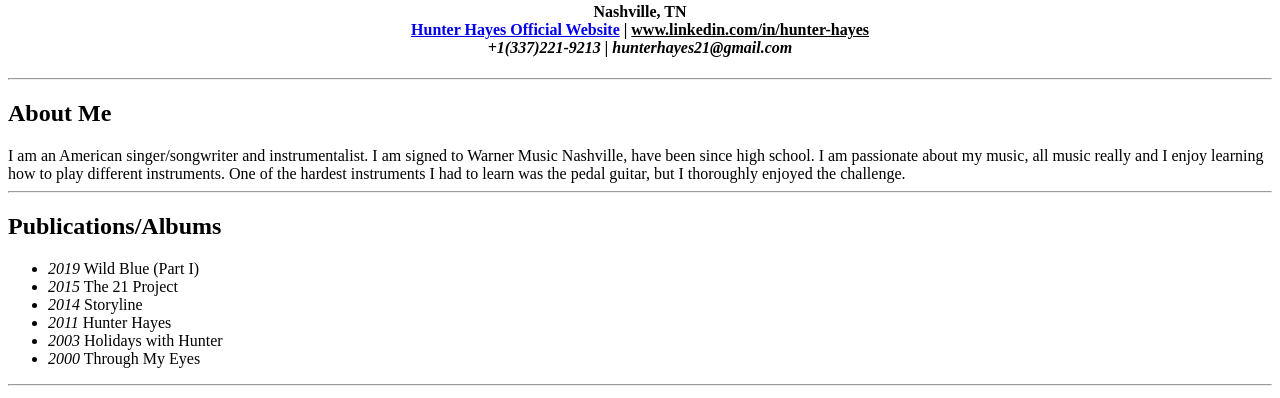
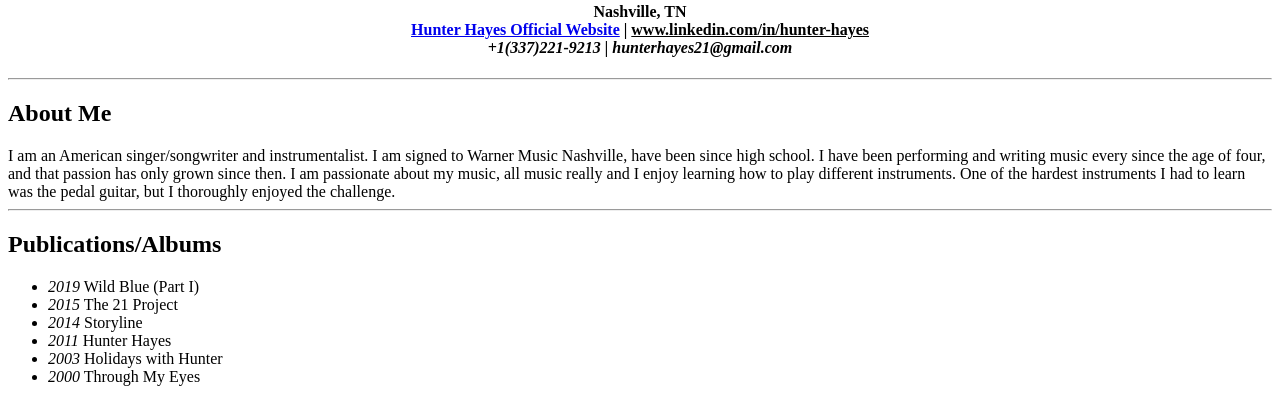
Before and after one commit to KDAldana16/fantasy-resume, a plain HTML site: page index.html in a window 1280 px wide. Shown: the part 402-800 px from the top of the page. Drawn offline with Linux system fonts and the light colour scheme.

Commit message:
Update index.html

```diff
--- a/index.html
+++ b/index.html
@@ -20,10 +20,11 @@
 <section>
   <h2>About Me</h2>
   I am an American singer/songwriter and instrumentalist. I am signed to Warner
-  Music Nashville, have been since high school. I am passionate about my music,
-  all music really and I enjoy learning how to play different instruments.
-  One of the hardest instruments I had to learn was the pedal guitar, but I
-  thoroughly enjoyed the challenge.
+  Music Nashville, have been since high school. I have been performing and
+  writing music every since the age of four, and that passion has only grown
+  since then.  I am passionate about my music, all music really and I enjoy
+  learning how to play different instruments. One of the hardest instruments I
+  had to learn was the pedal guitar, but I thoroughly enjoyed the challenge.
 </section>
 <hr>
 <section>
@@ -103,7 +104,7 @@
 <section>
   <h2>Critiques</h2>
   <center>
-    <iframe width="560" height="315" src="https://www.youtube.com/embed/VTGQ_sTZ-84"
+    <iframe width="200" height="200" src="https://www.youtube.com/embed/VTGQ_sTZ-84"
     frameborder="0" allow="accelerometer; autoplay; encrypted-media; gyroscope; picture-in-picture"
     allowfullscreen></iframe>
     <blockquote cite="http://www.digitaljournal.com/entertainment/music/review-hunter-hayes-releases-infectious-country-single-heartbreak/article/542938">
@@ -117,7 +118,7 @@
     <font color="blue"> <h5>Digital Journal</h5> </font>
   </center>
   <center>
-    <iframe width="560" height="315" src="https://www.youtube.com/embed/xwD-OXtiG1k"
+    <iframe width="200" height="200" src="https://www.youtube.com/embed/xwD-OXtiG1k"
     frameborder="0" allow="accelerometer; autoplay; encrypted-media; gyroscope; picture-in-picture"
     allowfullscreen></iframe>
     <blockquote cite="http://https://tasteofcountry.com/hunter-hayes-dear-god-video/">
```
